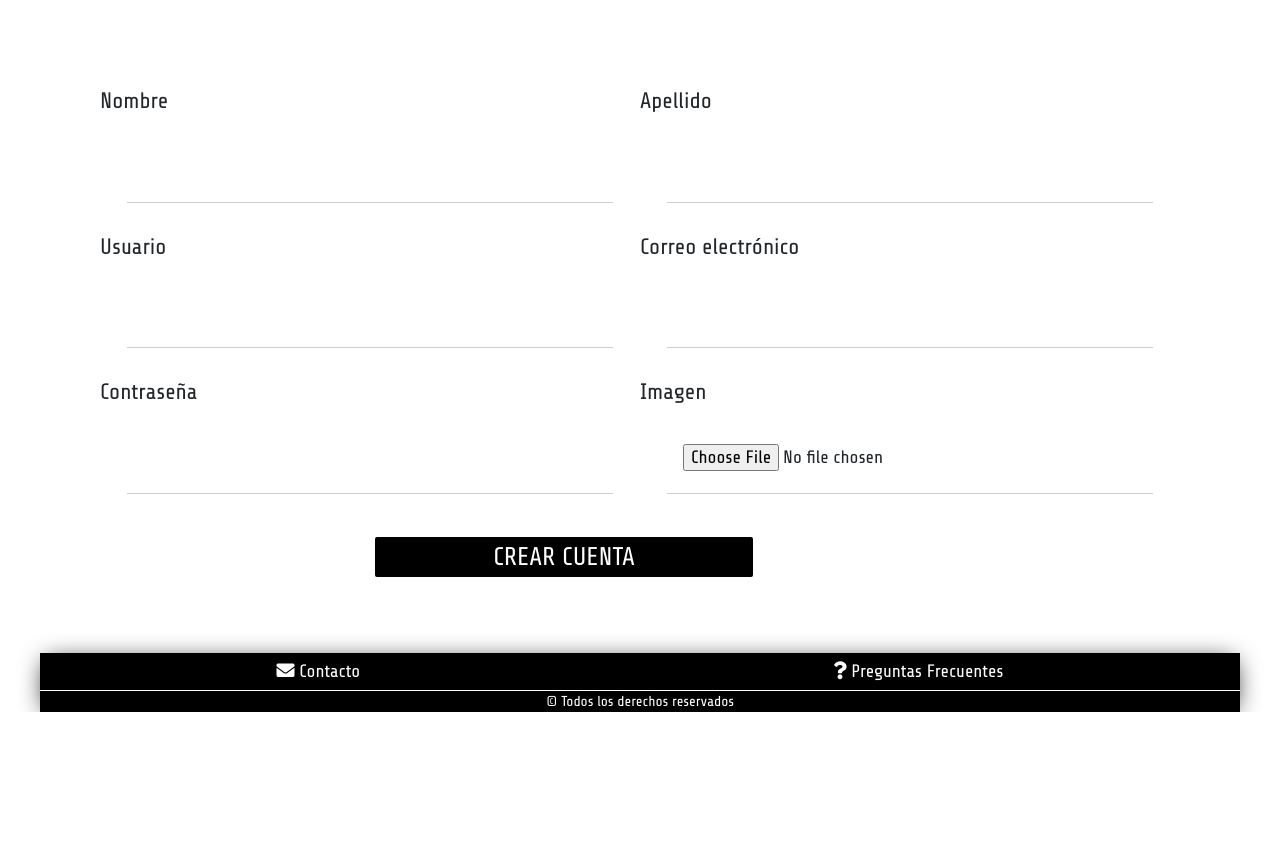
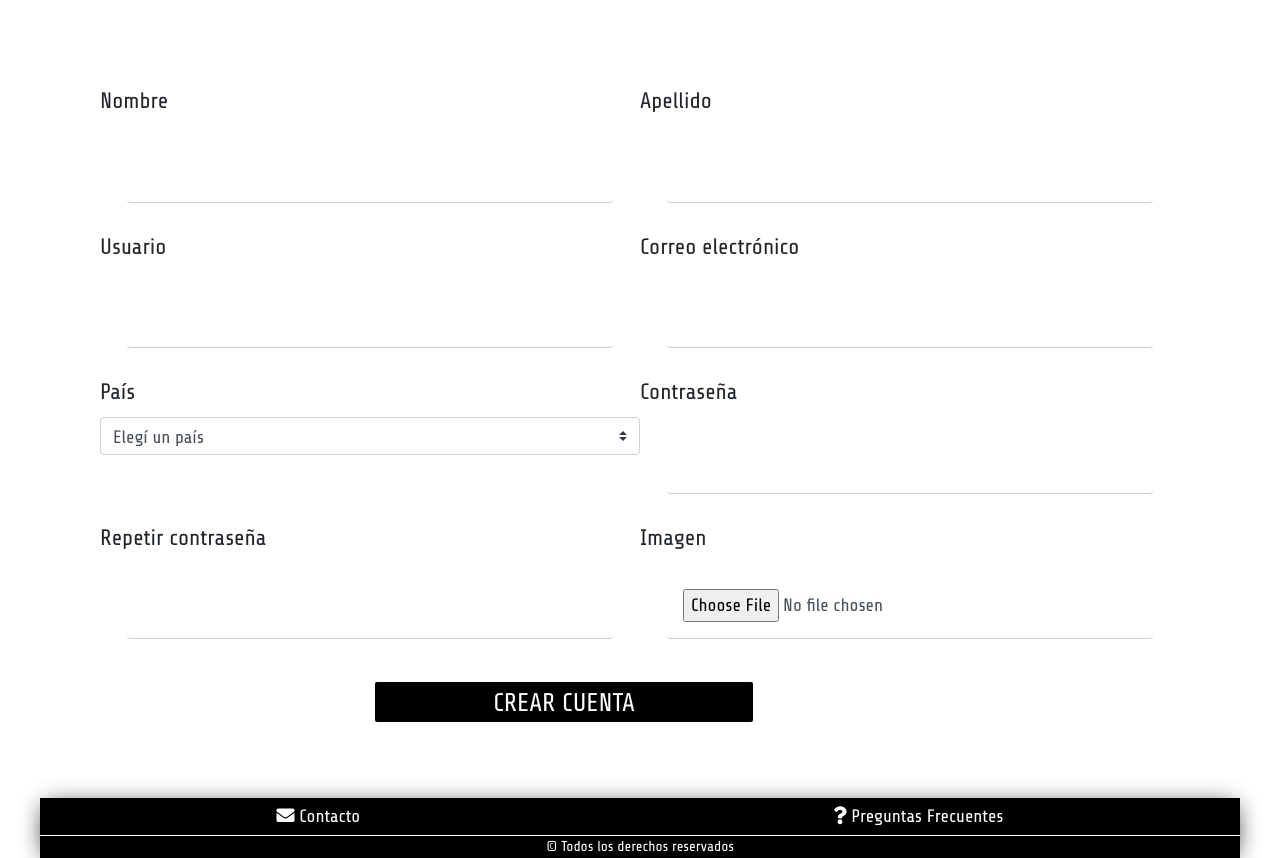
Before and after one commit to OnnigPano/proyecto_integrador, a PHP site: page /register.php in a window 1280 px wide. Shown: the part 407-1265 px from the top of the page. Before the commit the page ends 1119 px from the top, so only its background shows below. Run offline with PHP 8.4, Linux system fonts and the light colour scheme; some libraries are stand-ins or nearby versions.

Commit message:
Persistencia register, validación password sprint, validación bootstrap, pais en register

```diff
--- a/css/app.css
+++ b/css/app.css
@@ -58,6 +58,10 @@
   background-color: #000;
   box-shadow: 0px 3px 26px -6px rgba(0,0,0,1);
   font-size: 2em;
+}
+
+.main-navbar ul li:hover {
+  filter: brightness(0.5);
 }
 
 .navbar-brand {
@@ -466,6 +470,10 @@
   font-size: large;
 }
 
+.main-container-form select {
+  font-size: large;
+}
+
 .button-form {
   margin: 16px 5px;
   background-color: black;
@@ -478,6 +486,11 @@
   font-family: inherit;
   height: 40px;
   width: 70%;
+}
+
+.boxRegistry div {
+  text-align: center;
+  font-size: 1.8em;
 }
 
 /* PAGINA DE LOGIN */
--- a/register-controller.php
+++ b/register-controller.php
@@ -13,11 +13,13 @@ function registerValidate(){
 
    $errors = [];
 
-   $nameRegister= trim($_POST['nameRegister']);
-   $surnameRegister= trim($_POST['surnameRegister']);
-   $nicknameRegister= trim($_POST['nicknameRegister']);
-   $passwordRegister= trim($_POST['passwordRegister']);
+   $nameRegister = trim($_POST['nameRegister']);
+   $surnameRegister = trim($_POST['surnameRegister']);
+   $nicknameRegister = trim($_POST['nicknameRegister']);
+   $passwordRegister = trim($_POST['passwordRegister']);
+   $repassword = trim($_POST['repassword']);
    $emailRegister = trim($_POST['emailRegister']);
+   $countryRegister = $_POST['countryRegister'];
 
    $avatarRegister = $_FILES['avatarRegister'];
 
@@ -30,30 +32,47 @@ function registerValidate(){
    }
 
    if (empty($nicknameRegister)) {
-      $errors["nicknameRegister"] = "El campo nickname es OBLIGATORIO";
+      $errors["nicknameRegister"] = "El campo usuario es OBLIGATORIO";
     } //FALTA UN "ELSE" QUE VERIFIQUE QUE NO HAYA UN MISMO USUARIO EN LA BASE
 
    if (empty($emailRegister)) {
       $errors['emailRegister'] = 'El campo email es OBLIGATORIO';
-   }elseif (!filter_var($emailRegister, FILTER_VALIDATE_EMAIL)) {
+   } elseif (!filter_var($emailRegister, FILTER_VALIDATE_EMAIL)) {
       $errors['emailRegister'] = 'El formato de mail no es valido';
    } elseif (checkEmailExist($emailRegister)) {
      $errors['emailRegister'] = 'El mail ingresado ya existe en nuestra base de datos';
    }
 
    if (empty($passwordRegister)) {
-      $errors["$passwordRegister"] = "El campo password es OBLIGATORIO";
-    } //COMPARAR CON RE-PASSWORD
+      $errors["passwordRegister"] = "El campo password es OBLIGATORIO";
+    } elseif ( strlen($passwordRegister) < 5 ) {
+      $errors["passwordRegister"] = "La contraseña debe tener más de 5 caracteres";
+    } elseif ( strpos($passwordRegister, 'DH') === false ) {
+      $errors["passwordRegister"] = "Recuerde que su contraseña debe incluir DH";
+    } elseif ( $passwordRegister != $repassword ) {
+      $errors["passwordRegister"] = "Las contraseñas ingresadas deben coincidir";
+      $errors["repassword"] = "Las contraseñas ingresadas deben coincidir";
+    } elseif ( strpos($passwordRegister, " ") !== false ) {
+      $errors['passwordRegister'] = "La contraseña no puede contener espacios";
+    }
 
-    if ($avatarRegister['error'] != UPLOAD_ERR_OK) {
+   if (empty($repassword)) {
+      $errors["repassword"] = "Debe reingresar la contraseña";
+    }
+
+    if (empty($countryRegister)) {
+      $errors['countryRegister'] = "Debe seleccionar un país";
+    }
+
+   if ($avatarRegister['error'] != UPLOAD_ERR_OK) {
       $errors['avatarRegister'] = 'Subí una imagen';
-    }else{
+   } else {
       $extension = pathinfo($avatarRegister['name'], PATHINFO_EXTENSION);
 
-      if (!in_array($extension,ALLOWED_FORMAT_IMAGE)) {
+    if (!in_array($extension,ALLOWED_FORMAT_IMAGE)) {
         $errors['avatarRegister'] = 'Revise el formato de la imagen.';
-      }
     }
+   }
 
 
    return $errors;
--- a/register.php
+++ b/register.php
@@ -7,6 +7,21 @@
 
   $errorsInRegister = [];
 
+  // Array de países para el select
+
+  $countries = [
+		'ar' => 'Argentina',
+		'bo' => 'Bolivia',
+		'br' => 'Brasil',
+		'co' => 'Colombia',
+		'cl' => 'Chile',
+		'ec' => 'Ecuador',
+		'pa' => 'Paraguay',
+		'pe' => 'Perú',
+		'uy' => 'Uruguay',
+		've' => 'Venezuela',
+	];
+
 
   //Variables persistencia
 
@@ -14,6 +29,7 @@
   $surnameRegister = '';
   $nicknameRegister = '';
   $emailRegister = '';
+  $countryFromPost = '';
 
 
 
@@ -23,7 +39,8 @@
     $nameRegister= isset($_POST["nameRegister"]) ? trim($_POST["nameRegister"]) : " " ;
     $surnameRegister= isset($_POST["surnameRegister"]) ? trim($_POST["surnameRegister"]) : " " ;
     $nicknameRegister= isset($_POST["nicknameRegister"]) ? trim($_POST["nicknameRegister"]) : " " ;
-    $nicknameRegister= isset($_POST["emailRegister"]) ? trim($_POST["emailRegister"]) : " " ;
+    $emailRegister= isset($_POST["emailRegister"]) ? trim($_POST["emailRegister"]) : " " ;
+    $countryFromPost = $_POST['countryRegister'];
 
 
     $errorsInRegister = registerValidate();
@@ -35,6 +52,7 @@
 
       $thisUser = saveUser();
     }
+
     //myDeBug($errorsInRegister);
       //FALTA LOGGEARLO.
      }
@@ -55,32 +73,109 @@
 
           <div class="boxRegistry">
             <label for="">Nombre</label>
-            <input type="text" name="nameRegister" value="">
+            <input
+              type="text"
+              class="form-control <?= isset( $errorsInRegister['nameRegister'] ) ? "is-invalid" : null ?> "
+              name="nameRegister"
+              value="<?= $nameRegister ?>"
+            >
+            <div class="invalid-feedback">
+              <?= isset( $errorsInRegister['nameRegister'] ) ? $errorsInRegister['nameRegister'] : null ?>
+            </div>
           </div>
 
           <div class="boxRegistry">
             <label for="">Apellido</label>
-            <input type="text" name="surnameRegister" value="">
+            <input
+              type="text"
+              class="form-control <?= isset( $errorsInRegister['surnameRegister'] ) ? "is-invalid" : null ?> "
+              name="surnameRegister"
+              value="<?= $surnameRegister ?>"
+            >
+            <div class="invalid-feedback">
+              <?= isset( $errorsInRegister['surnameRegister'] ) ? $errorsInRegister['surnameRegister'] : null ?>
+            </div>
           </div>
 
           <div class="boxRegistry">
             <label for="userName">Usuario</label>
-            <input type="text" name="nicknameRegister" value="">
+            <input
+              type="text"
+              class="form-control <?= isset( $errorsInRegister['nicknameRegister'] ) ? "is-invalid" : null ?> "
+              name="nicknameRegister"
+              value="<?= $nicknameRegister ?>"
+              >
+              <div class="invalid-feedback">
+                <?= isset( $errorsInRegister['nicknameRegister'] ) ? $errorsInRegister['nicknameRegister'] : null ?>
+              </div>
           </div>
 
           <div class="boxRegistry">
             <label for="">Correo electrónico</label>
-            <input type="email" name="emailRegister" value="">
+            <input
+              type="email"
+              class="form-control <?= isset( $errorsInRegister['emailRegister'] ) ? "is-invalid" : null ?> "
+              name="emailRegister"
+              value="<?= $emailRegister ?>"
+            >
+            <div class="invalid-feedback">
+              <?= isset( $errorsInRegister['emailRegister'] ) ? $errorsInRegister['emailRegister'] : null ?>
+            </div>
+          </div>
+
+          <div class="boxRegistry">
+            <label for="">País</label>
+            <select class="custom-select form-control <?= isset( $errorsInRegister['countryRegister'] ) ? "is-invalid" : null ?> " name="countryRegister">
+              <option value="">Elegí un país</option>
+              <?php foreach ($countries as $code => $country): ?>
+                <option
+                  value="<?= $code ?>"
+                  <?= $code == $countryFromPost ? 'selected' : null ?>
+                > <?= $country ?> </option>
+              <?php endforeach; ?>
+            </select>
+            <div class="invalid-feedback">
+              <?= isset( $errorsInRegister['countryRegister'] ) ? $errorsInRegister['countryRegister'] : null ?>
+            </div>
           </div>
 
           <div class="boxRegistry">
             <label for="">Contraseña</label>
-            <input type="password" name="passwordRegister" value="">
+            <input
+              type="password"
+              class="form-control <?= isset( $errorsInRegister['passwordRegister'] ) ? "is-invalid" : null ?> "
+              name="passwordRegister"
+              value=""
+            >
+            <div class="invalid-feedback">
+              <?= isset( $errorsInRegister['passwordRegister'] ) ? $errorsInRegister['passwordRegister'] : null ?>
+            </div>
+          </div>
+
+          <div class="boxRegistry">
+            <label for="">Repetir contraseña</label>
+            <input
+              type="password"
+              class="form-control <?= isset( $errorsInRegister['repassword'] ) ? "is-invalid" : null ?> "
+              name="repassword"
+              value=""
+              >
+              <div class="invalid-feedback">
+                <?= isset( $errorsInRegister['repassword'] ) ? $errorsInRegister['repassword'] : null ?>
+              </div>
           </div>
 
           <div class="boxRegistry">
             <label for="">Imagen</label>
-            <input class="avatarInput" type="file" name="avatarRegister" value="">
+            <input
+              class="avatarInput form-control <?= isset( $errorsInRegister['avatarRegister'] ) ? "is-invalid" : null ?> "
+              type="file"
+              name="avatarRegister"
+              value=""
+            >
+            <div class="invalid-feedback">
+              <?= isset( $errorsInRegister['avatarRegister'] ) ? $errorsInRegister['avatarRegister'] : null ?>
+            </div>
           </div>
 
           <div class="boxRegistry">
```
